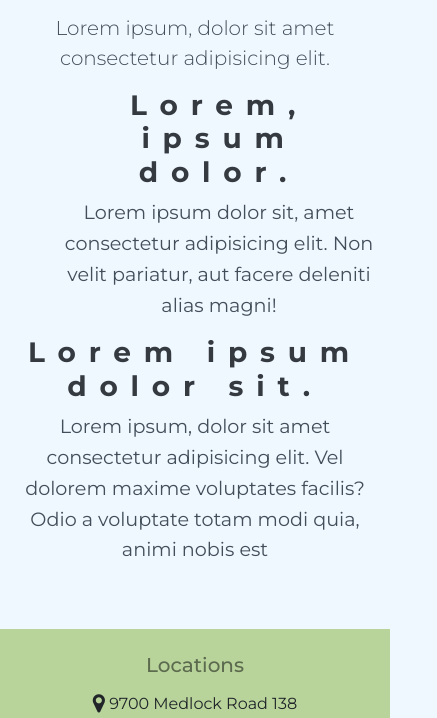
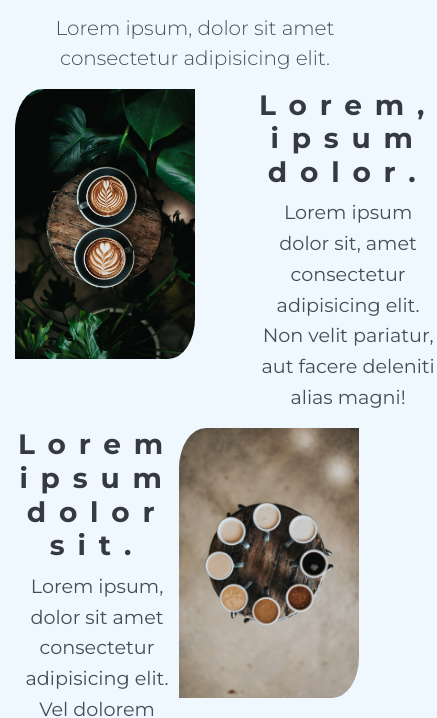
Before and after one commit to Dina2703/my-project, a website: page about.html in a window 390 px wide. Shown: the part 386-1104 px from the top of the page, 437 px wide, since content can reach past the window. Drawn offline with nearby package versions, Linux system fonts and the light colour scheme; files that its build step writes are made by us from their sources; files whose address does not match are found by name.

Commit message:
about page correct image display in XS

```diff
--- a/about.html
+++ b/about.html
@@ -64,7 +64,7 @@
         <div class="row row-content align-items-center">
             <div class="col">
                 <div class="media">
-                    <img class="mr-3 w-50 d-none d-md-block" src="/img/coffee-cups.jpeg" alt="coffee cups"/>
+                    <img class="mr-3 w-50 " src="/img/coffee-cups.jpeg" alt="coffee cups"/>
                     <div class="media-body align-self-center ml-5 " >
                         <h3 class="text-center text-dark font-weight-bold">Lorem, ipsum dolor.</h3>
                         <p class="text-center">Lorem ipsum dolor sit, amet consectetur adipisicing elit. Non velit pariatur, aut facere deleniti alias magni! <span class="escape d-none d-lg-inline">Sequi similique rem quia tempore iusto maxime ducimus natus, quod reprehenderit officiis dolorum dignissimos?
@@ -81,7 +81,7 @@
                 <h3 class="text-center text-dark font-weight-bold">Lorem ipsum dolor sit.</h3>
                 <p class="text-center">Lorem ipsum, dolor sit amet consectetur adipisicing elit. Vel dolorem maxime voluptates facilis? Odio a voluptate totam modi quia, animi nobis est <span class="escape d-none d-lg-inline">fugiat error repudiandae nesciunt perspiciatis ratione debitis ipsum hic adipisci molestias quisquam et nemo!</span></p>
             </div>
-                    <img class="mr-3 w-50 d-none d-md-block" src="/img/coffee-cups2.jpeg" alt="coffee cups"/>
+                    <img class="mr-3 w-50" src="/img/coffee-cups2.jpeg" alt="coffee cups"/>
                 </div>
             </div>
         </div>
```
